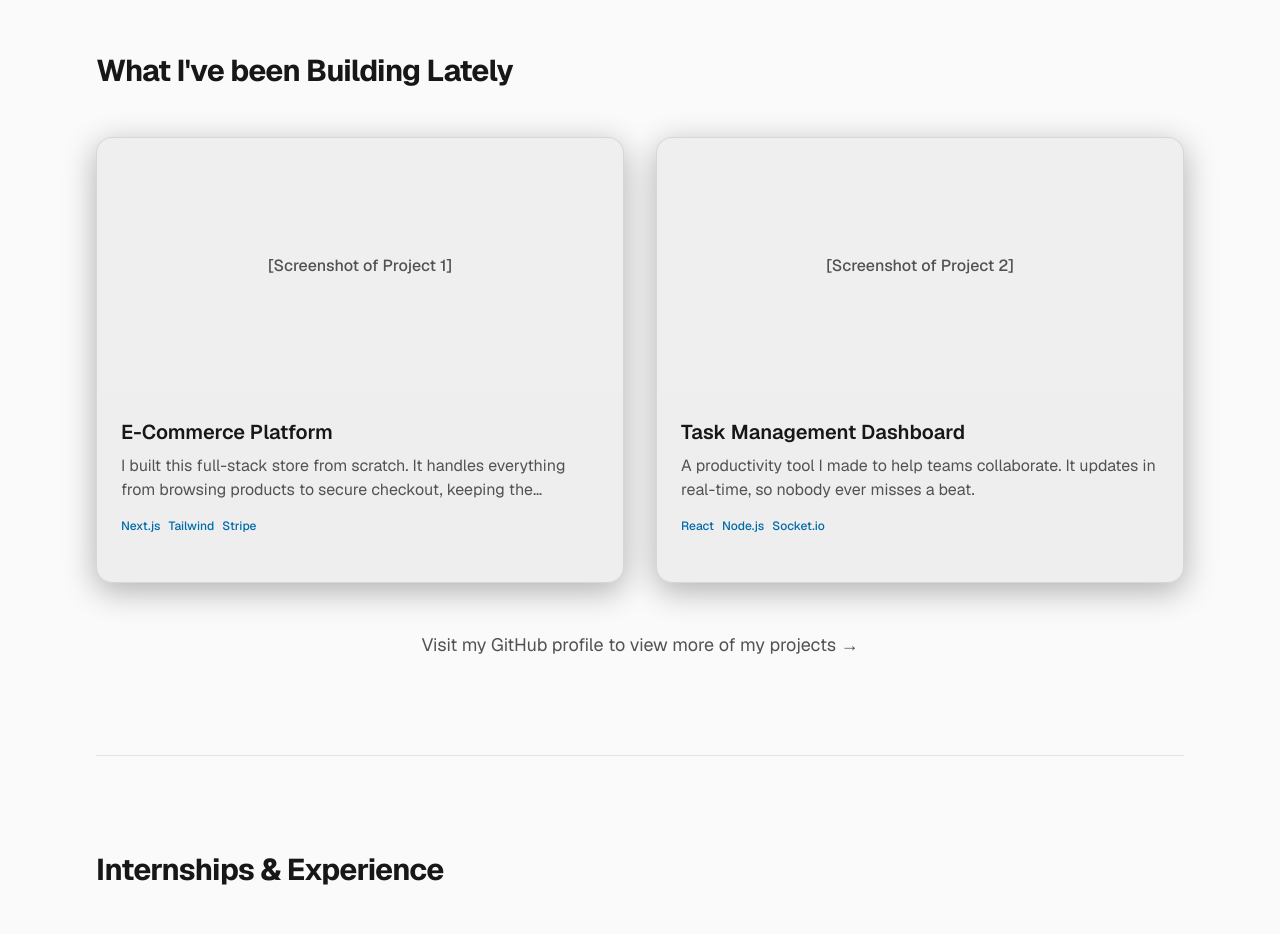
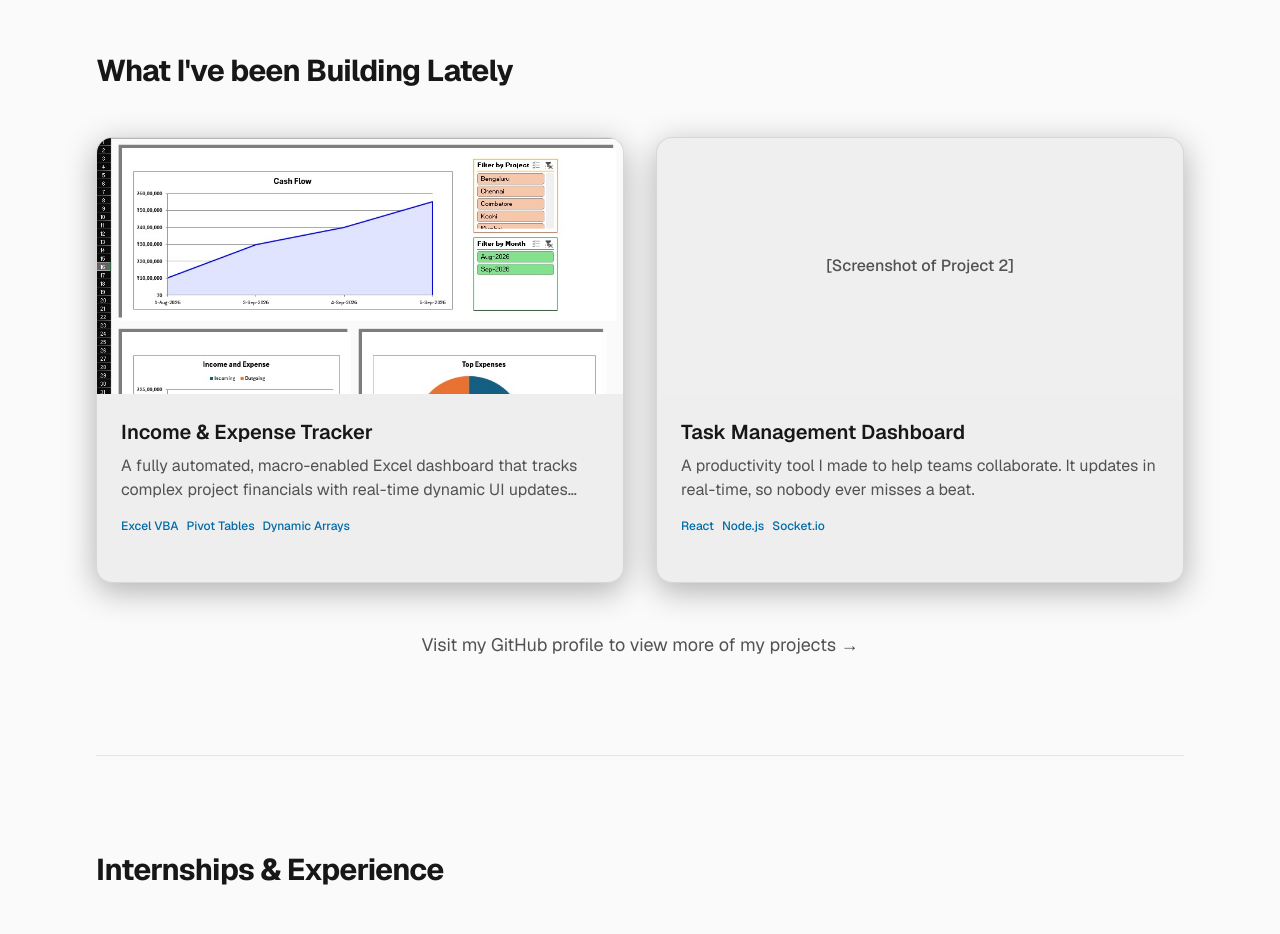
Before and after one commit to mr-ka1la5h/portfolio_ka1la5h, a Next.js app: page / in a window 1280 px wide. Shown: the part 3700-4634 px from the top of the page. Built offline with nearby package versions, Linux system fonts and the light colour scheme.

Commit message:
Update portfolio with Income & Expense Tracker project

```diff
--- a/src/app/page.tsx
+++ b/src/app/page.tsx
@@ -450,20 +450,25 @@ export default function Home() {
                    <motion.div
                      whileHover={{ scale: 1.05 }}
                      transition={{ duration: 0.4 }}
-                     className="absolute inset-0 flex items-center justify-center text-neutral-600 font-medium"
+                     className="absolute inset-0 w-full h-full"
                    >
-                     [Screenshot of Project 1]
+                     <Image
+                       src="/Income & Expense Tracker.jpeg"
+                       alt="Income and Expense Tracker"
+                       fill
+                       className="object-cover object-top"
+                     />
                    </motion.div>
                 </div>
                 <div className="p-6">
-                  <h3 className="text-xl font-semibold text-neutral-900 dark:text-white mb-2 group-hover:text-sky-500 dark:group-hover:text-sky-400 transition-colors">E-Commerce Platform</h3>
+                  <h3 className="text-xl font-semibold text-neutral-900 dark:text-white mb-2 group-hover:text-sky-500 dark:group-hover:text-sky-400 transition-colors">Income & Expense Tracker</h3>
                   <p className="text-neutral-600 dark:text-neutral-400 mb-4 line-clamp-2">
-                    I built this full-stack store from scratch. It handles everything from browsing products to secure checkout, keeping the experience incredibly smooth.
+                    A fully automated, macro-enabled Excel dashboard that tracks complex project financials with real-time dynamic UI updates and interactive data visualizations.
                   </p>
                   <div className="flex flex-wrap gap-2 mb-6">
-                    <span className="text-xs font-medium text-sky-700 dark:text-sky-300/80">Next.js</span>
-                    <span className="text-xs font-medium text-sky-700 dark:text-sky-300/80">Tailwind</span>
-                    <span className="text-xs font-medium text-sky-700 dark:text-sky-300/80">Stripe</span>
+                    <span className="text-xs font-medium text-sky-700 dark:text-sky-300/80">Excel VBA</span>
+                    <span className="text-xs font-medium text-sky-700 dark:text-sky-300/80">Pivot Tables</span>
+                    <span className="text-xs font-medium text-sky-700 dark:text-sky-300/80">Dynamic Arrays</span>
                   </div>
 
                 </div>
```
Also changed, not shown: public/Income & Expense Tracker.jpeg (added).
